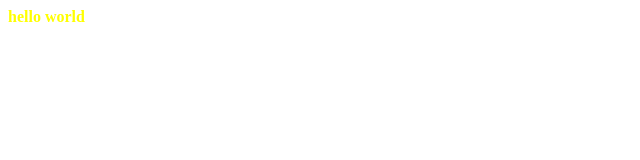
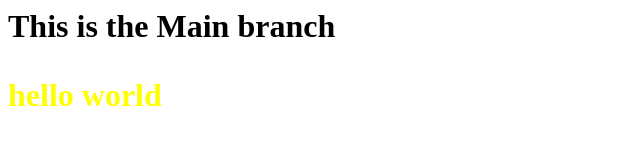
Before and after one commit to MohamadAbuSultan/Git-essentials, a plain HTML site: page index.html in a window 1280 px wide. Shown: the whole page, without its empty margins (0-640 px from the left). Drawn offline with Linux system fonts and the light colour scheme.

Commit message:
this is the main branch

```diff
--- a/index.html
+++ b/index.html
@@ -1 +1,2 @@
+<h1>This is the Main branch<h1>
 <p style="color: yellow; "><strong>hello world</strong></p>
```
